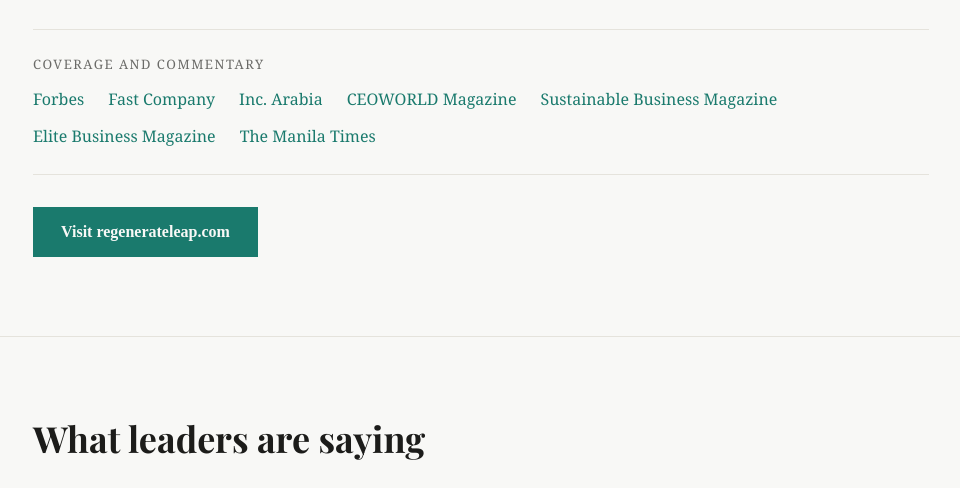
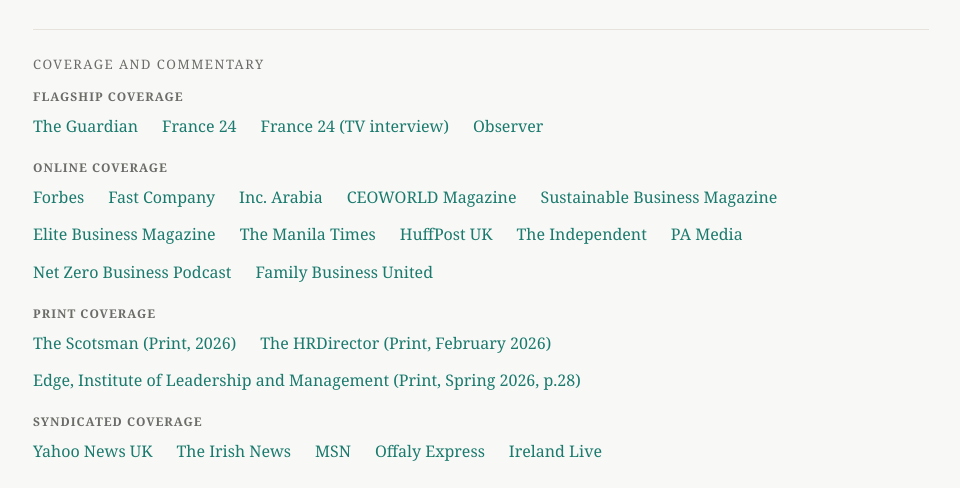
Before and after one commit to BGACOGNISEE/stuartgreen-me, a plain HTML site: page index.html in a window 1280 px wide. Shown: the part 3921-4409 px from the top of the page, without its empty margins (159-1119 px from the left). Drawn offline with nearby package versions, Linux system fonts and the light colour scheme; a web font is replaced by a local one.

Commit message:
Expand Book coverage section with flagship, online, print and syndicated groups

```diff
--- a/index.html
+++ b/index.html
@@ -60,6 +60,8 @@
 
   .press-row { margin: 32px 0; padding: 24px 0; border-top: 1px solid var(--line); border-bottom: 1px solid var(--line); }
   .press-row .label { font-size: 13px; text-transform: uppercase; letter-spacing: 1.5px; color: var(--grey); margin-bottom: 12px; display: block; }
+  .press-row .sublabel { font-size: 12px; text-transform: uppercase; letter-spacing: 1px; color: var(--grey); margin: 18px 0 8px; display: block; font-weight: 600; }
+  .press-row .group:first-of-type .sublabel { margin-top: 0; }
   .press-row .links { display: flex; flex-wrap: wrap; gap: 12px 24px; }
   .press-row .links a { font-size: 16px; }
 
@@ -195,6 +197,17 @@
     <p class="fade-in">The book provides the REGENERATE framework: a three-phase methodology (RAZE, ENRICH, GROW) built on the science of how natural systems regenerate after catastrophic disturbance. It shows how to use the crisis itself to build a structurally stronger model, rather than attempting to restore conditions that no longer exist.</p>
     <div class="press-row fade-in">
       <span class="label">Coverage and commentary</span>
+      <div class="group">
+        <span class="sublabel">Flagship coverage</span>
+        <div class="links">
+          <a href="https://www.theguardian.com/global-development/2026/jan/22/murder-stuart-green-wife-family-philippines-trauma-book-regenerate-leap" target="_blank" rel="noopener">The Guardian</a>
+          <a href="https://www.france24.com/en/tv-shows/perspective/20260319-my-children-became-my-purpose-author-stuart-j-green-on-rebuilding-after-trauma" target="_blank" rel="noopener">France 24</a>
+          <a href="https://www.youtube.com/watch?v=ayfoJgWNg34" target="_blank" rel="noopener">France 24 (TV interview)</a>
+          <a href="https://observer.com/2026/05/climate-risk-insurance-markets-resilience-capital" target="_blank" rel="noopener">Observer</a>
+        </div>
+      </div>
+      <div class="group">
+        <span class="sublabel">Online coverage</span>
         <div class="links">
           <a href="https://www.forbes.com/sites/sallypercy/2026/03/24/how-to-be-a-more-compassionate-leader/" target="_blank" rel="noopener">Forbes</a>
           <a href="https://www.fastcompany.com/91465078/the-18-minute-weekly-reset-high-performing-leaders-use-to-stay-ahead-of-constant-disruption-management-business-disruption" target="_blank" rel="noopener">Fast Company</a>
@@ -203,6 +216,30 @@
           <a href="https://sustainablebusinessmagazine.net/featured/the-regenerate-leap-sets-out-framework-for-leaders-to-turn-crisis-into-enduring-growth/" target="_blank" rel="noopener">Sustainable Business Magazine</a>
           <a href="https://elitebusinessmagazine.co.uk/reviews/item/the-regenerate-lea" target="_blank" rel="noopener">Elite Business Magazine</a>
           <a href="https://www.manilatimes.net/2026/01/26/opinion/columns/zero-waste-because-we-must/2264853" target="_blank" rel="noopener">The Manila Times</a>
+          <a href="https://www.huffingtonpost.co.uk/entry/happy-sad-day-grief-children_uk_6978d38fe4b03029646a6e6d" target="_blank" rel="noopener">HuffPost UK</a>
+          <a href="https://www.independent.co.uk/life-style/health-and-families/ngo-brazil-colombia-british-b2915225.html" target="_blank" rel="noopener">The Independent</a>
+          <a href="https://pa.media/blogs/pa-editors-picks/how-one-dad-helped-his-children-through-unimaginable-tragedy/" target="_blank" rel="noopener">PA Media</a>
+          <a href="https://shows.acast.com/the-net-zero-business-podcast/episodes/turning-trauma-into-purpose-with-stuart-green" target="_blank" rel="noopener">Net Zero Business Podcast</a>
+          <a href="https://familybusinessunited.com/post/when-oversight-becomes-obstruction" target="_blank" rel="noopener">Family Business United</a>
+        </div>
+      </div>
+      <div class="group">
+        <span class="sublabel">Print coverage</span>
+        <div class="links">
+          <a href="https://www.scotsman.com" target="_blank" rel="noopener">The Scotsman (Print, 2026)</a>
+          <a href="https://www.thehrdirector.com" target="_blank" rel="noopener">The HRDirector (Print, February 2026)</a>
+          <a href="https://leadership.global/knowledge.html" target="_blank" rel="noopener">Edge, Institute of Leadership and Management (Print, Spring 2026, p.28)</a>
+        </div>
+      </div>
+      <div class="group">
+        <span class="sublabel">Syndicated coverage</span>
+        <div class="links">
+          <a href="https://uk.news.yahoo.com/wifes-death-daughter-helped-us-070017228.html" target="_blank" rel="noopener">Yahoo News UK</a>
+          <a href="https://www.irishnews.com/life/how-one-dad-helped-his-children-through-unimaginable-tragedy-DJN2WZND3ZIMXA2QVNGYZYTQ6U/" target="_blank" rel="noopener">The Irish News</a>
+          <a href="https://www.msn.com/en-gb/news/uknews/how-one-dad-helped-his-children-through-unimaginable-tragedy/ar-AA1VNOO9" target="_blank" rel="noopener">MSN</a>
+          <a href="https://www.offalyexpress.ie/news/lifestyle/2008597/how-one-dad-helped-his-children-through-unimaginable-tragedy.html" target="_blank" rel="noopener">Offaly Express</a>
+          <a href="https://www.ireland-live.ie/news/life/2008563/how-one-dad-helped-his-children-through-unimaginable-tragedy.html" target="_blank" rel="noopener">Ireland Live</a>
+        </div>
       </div>
     </div>
     <a href="https://www.regenerateleap.com/" target="_blank" rel="noopener" class="btn fade-in">Visit regenerateleap.com</a>
```
Lines whose indentation alone changed are shown as unchanged.
